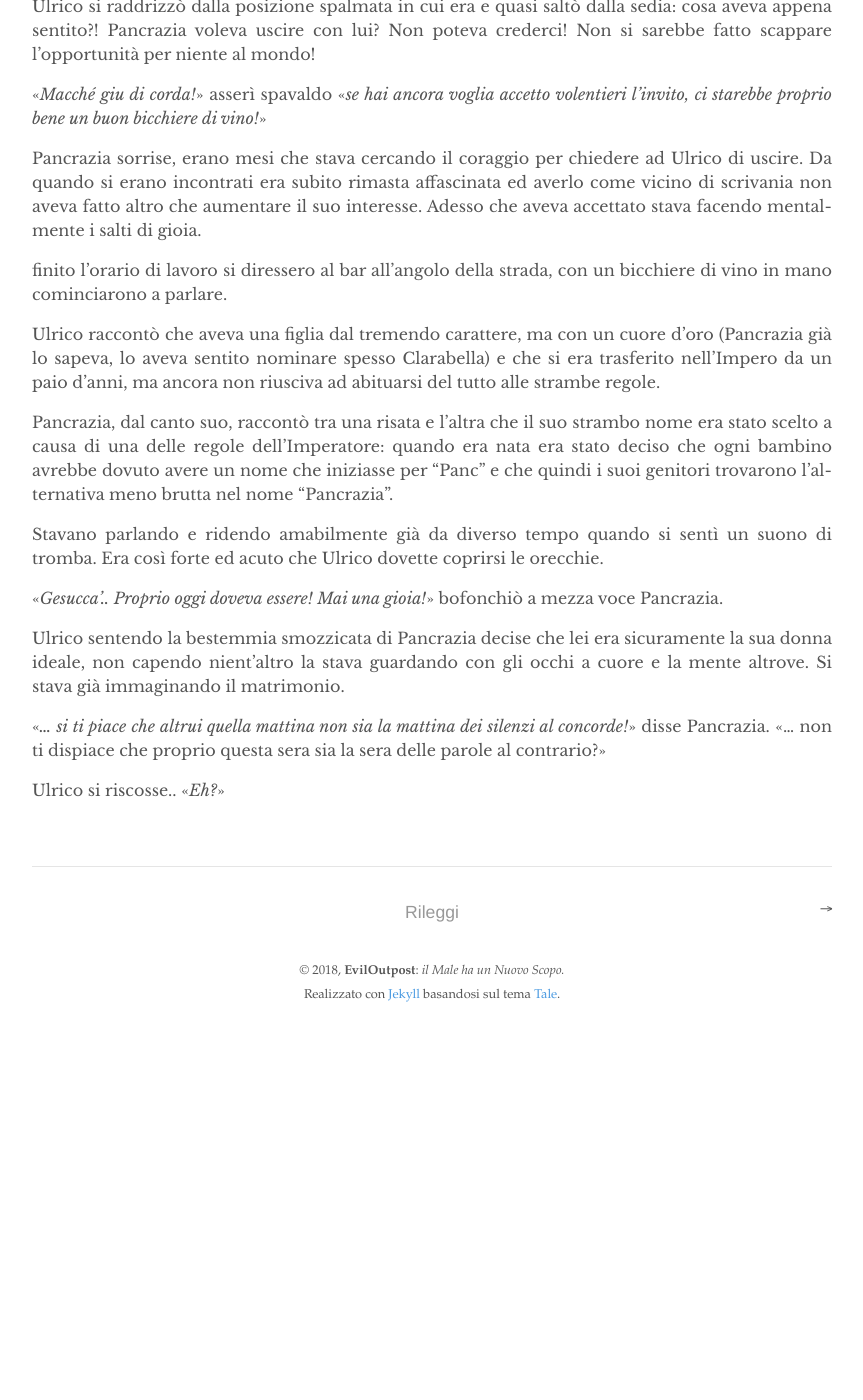
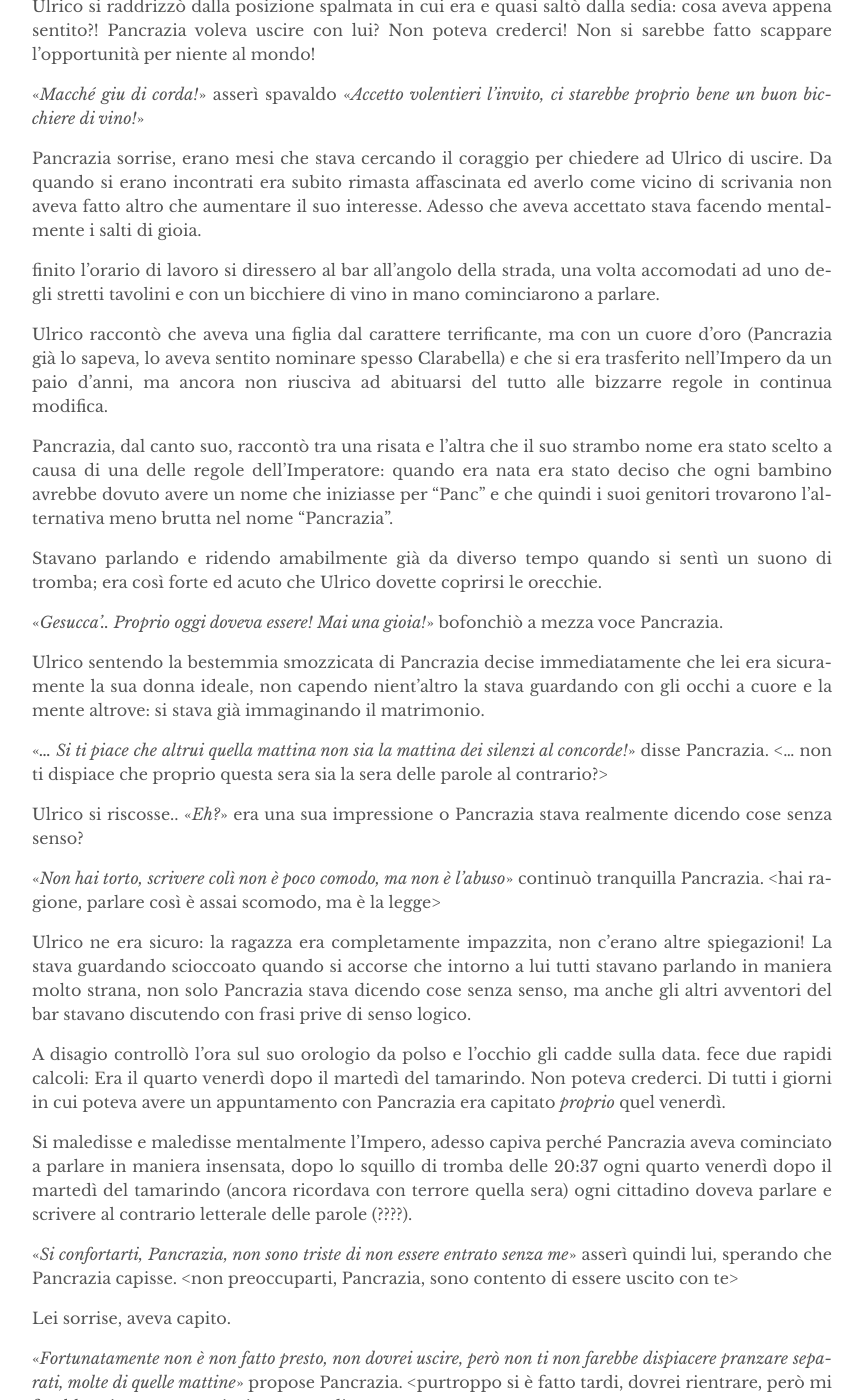
Before and after one commit to eviloutpost/eviloutpost.github.io, a Jekyll site: the page built from _posts/2018-11-02-parole.md, in a window 1280 px wide and 1400 px high, scrolled down 1219 px. Shown: the whole window, without its empty margins (208-1071 px from the left). Built offline with Jekyll 4.4.1, drawn with Linux system fonts in a browser that asks for light colours; before the commit the page ends 2257 px from its top, so only the background shows below that; some of the changed text lies outside the part shown.

Commit message:
Finished parole.md draft post in sara-post-2 branch

```diff
--- a/_posts/2018-11-02-parole.md
+++ b/_posts/2018-11-02-parole.md
@@ -24,11 +24,11 @@ display: 8
 
 «*Mapporc... Uff...*» bofonchiò esausto, il tempo sembrava non passare mai quel pomeriggio, ancora un'altra mezz'ora e sareppe potuto fuggire da quel maledetto ufficio.
 
-Ulrico continuò a guardare intensamente l'orologio del suo computer, sperando che le bestemmie nella sua testa velocizzassero il passare del tempo. Non gli dispiaceva il suo lavoro, era un semplice dipendente di una megaditta ed il suo lavoro consisteva nello stare al computer ad inserire dei dati.
+Ulrico continuò a guardare intensamente l'orologio del suo computer, sperava che le bestemmie nella sua testa potessero velocizzare il passare del tempo. Solitamente non gli dispiaceva il suo lavoro, era un semplice dipendente di una megaditta ed il suo lavoro consisteva nello stare al computer ad inserire dei dati.
 
-Solitamente non era un peso per lui, ma quel giorno era assolutamente esausto e non vedeva l'ora di tornarsene a casa da sua figlia.
+Non era un peso per lui, ma quel giorno era assolutamente esausto e non vedeva l'ora di tornarsene a casa da sua figlia.
 
-Un pensiero funesto gli fece portare le mani alla fronte ed una espressione di puro terrore apparve sul suo viso: quella mattina aveva lasciato sua figlia estremamente arrabbiata ed era sicuro che l'avrebbe ritrovata ancora più arrabbiata al suo ritorno a casa.
+Un pensiero funesto gli fece portare le mani alla fronte ed un' espressione di puro terrore apparve sul suo viso: quella mattina aveva lasciato sua figlia estremamente arrabbiata ed era sicuro che l'avrebbe ritrovata ancora più arrabbiata al suo ritorno a casa.
 
 «*... non si può mai star tranquilli...*» gemette sottovoce disperato.
 
@@ -38,26 +38,56 @@ Un pensiero funesto gli fece portare le mani alla fronte ed una espressione di p
 
 A parlare era stata una sua collega, Pancrazia, per la quale aveva una cotta spaventosa.
 
-«*Uh, ok! Se hai bisogno di qualcosa non esitare a chiedere!*» disse lei con gentilezza «*Però è un peccato che tu sia così giù di corda stasera, avrei voluto chiederti se ti andava di fare un aperitivo insieme appena usciti di qui..*» continuò con nonchalance.
+«*Uh, ok! Se hai bisogno di qualcosa non esitare a chiedere!*» disse lei con gentilezza «*Però è un peccato che tu sia così giù di corda stasera, avrei voluto chiederti se ti andava di fare un aperitivo insieme appena usciti di qui...*» continuò con nonchalance.
 
 Ulrico si raddrizzò dalla posizione spalmata in cui era e quasi saltò dalla sedia: cosa aveva appena sentito?! Pancrazia voleva uscire con lui? Non poteva crederci! Non si sarebbe fatto scappare l'opportunità per niente al mondo!
 
-«*Macché giu di corda!*» asserì spavaldo «*se hai ancora voglia accetto volentieri l'invito, ci starebbe proprio bene un buon bicchiere di vino!*»
+«*Macché giu di corda!*» asserì spavaldo «*Accetto volentieri l'invito, ci starebbe proprio bene un buon bicchiere di vino!*»
 
 Pancrazia sorrise, erano mesi che stava cercando il coraggio per chiedere ad Ulrico di uscire. Da quando si erano incontrati era subito rimasta affascinata ed averlo come vicino di scrivania non aveva fatto altro che aumentare il suo interesse. Adesso che aveva accettato stava facendo mentalmente i salti di gioia.
 
-finito l'orario di lavoro si diressero al bar all'angolo della strada, con un bicchiere di vino in mano cominciarono a parlare.
+finito l'orario di lavoro si diressero al bar all'angolo della strada, una volta accomodati ad uno degli stretti tavolini e con un bicchiere di vino in mano cominciarono a parlare.
 
-Ulrico raccontò che aveva una figlia dal tremendo carattere, ma con un cuore d'oro (Pancrazia già lo sapeva, lo aveva sentito nominare spesso Clarabella) e che si era trasferito nell'Impero da un paio d'anni, ma ancora non riusciva ad abituarsi del tutto alle strambe regole.
+Ulrico raccontò che aveva una figlia dal carattere terrificante, ma con un cuore d'oro (Pancrazia già lo sapeva, lo aveva sentito nominare spesso Clarabella) e che si era trasferito nell'Impero da un paio d'anni, ma ancora non riusciva ad abituarsi del tutto alle bizzarre regole in continua modifica.
 
 Pancrazia, dal canto suo, raccontò tra una risata e l'altra che il suo strambo nome era stato scelto a causa di una delle regole dell'Imperatore: quando era nata era stato deciso che ogni bambino avrebbe dovuto avere un nome che iniziasse per "Panc" e che quindi i suoi genitori trovarono l'alternativa meno brutta nel nome "Pancrazia".
 
-Stavano parlando e ridendo amabilmente già da diverso tempo quando si sentì un suono di tromba. Era così forte ed acuto che Ulrico dovette coprirsi le orecchie.
+Stavano parlando e ridendo amabilmente già da diverso tempo quando si sentì un suono di tromba; era così forte ed acuto che Ulrico dovette coprirsi le orecchie.
 
 «*Gesucca'.. Proprio oggi doveva essere! Mai una gioia!*» bofonchiò a mezza voce Pancrazia.
 
-Ulrico sentendo la bestemmia smozzicata di Pancrazia decise che lei era sicuramente la sua donna ideale, non capendo nient'altro la stava guardando con gli occhi a cuore e la mente altrove. Si stava già immaginando il matrimonio.
+Ulrico sentendo la bestemmia smozzicata di Pancrazia decise immediatamente che lei era sicuramente la sua donna ideale, non capendo nient'altro la stava guardando con gli occhi a cuore e la mente altrove: si stava già immaginando il matrimonio.
 
-«*... si ti piace che altrui quella mattina non sia la mattina dei silenzi al concorde!*» disse Pancrazia. «... non ti dispiace che proprio questa sera sia la sera delle parole al contrario?»
+«*... Si ti piace che altrui quella mattina non sia la mattina dei silenzi al concorde!*» disse Pancrazia. <... non ti dispiace che proprio questa sera sia la sera delle parole al contrario?>
 
-Ulrico si riscosse.. «*Eh?*»
+Ulrico si riscosse.. «*Eh?*» era una sua impressione o Pancrazia stava realmente dicendo cose senza senso?
+
+«*Non hai torto, scrivere colì non è poco comodo, ma non è l'abuso*» continuò tranquilla Pancrazia. <hai ragione, parlare così è assai scomodo, ma è la legge>
+
+Ulrico ne era sicuro: la ragazza era completamente impazzita, non c'erano altre spiegazioni! La stava guardando scioccoato quando si accorse che intorno a lui tutti stavano parlando in maniera molto strana, non solo Pancrazia stava dicendo cose senza senso, ma anche gli altri avventori del bar stavano discutendo con frasi prive di senso logico.
+
+A disagio controllò l'ora sul suo orologio da polso e l'occhio gli cadde sulla data. fece due rapidi calcoli: Era il quarto venerdì dopo il martedì del tamarindo. Non poteva crederci. Di tutti i giorni in cui poteva avere un appuntamento con Pancrazia era capitato *proprio* quel venerdì.
+
+Si maledisse e maledisse mentalmente l'Impero, adesso capiva perché Pancrazia aveva cominciato a parlare in maniera insensata, dopo lo squillo di tromba delle 20:37 ogni quarto venerdì dopo il martedì del tamarindo (ancora ricordava con terrore quella sera) ogni cittadino doveva parlare e scrivere al contrario letterale delle parole (????).
+
+«*Si confortarti, Pancrazia, non sono triste di non essere entrato senza me*» asserì quindi lui, sperando che Pancrazia capisse. <non preoccuparti, Pancrazia, sono contento di essere uscito con te>
+
+Lei sorrise, aveva capito.
+
+«*Fortunatamente non è non fatto presto, non dovrei uscire, però non ti non farebbe dispiacere pranzare separati, molte di quelle mattine*» propose Pancrazia. <purtroppo si è fatto tardi, dovrei rientrare, però mi farebbe piacere cenare insieme, una di queste sere>
+
+«*No?*» Disse lui con enfasi «*Non saresti impegnata quel lunedì mattina!*» provò allora Ulrico. <Sicuramente! Saresti libera questa domenica sera?>
+
+«*Relativamente no?*» escalmò contenta lei <assolutamente si!> «*Ieri però non devo altrui venire, non si non vediamo lunedì mattina, adesso?*»  si congedò lei alzandosi. <ora però devo proprio andare, ci vediamo domenica, allora>
+
+«*Mi fermo a lasciarmi alle non 20!*» chiese lui, speranzoso che Pancrazia capisse, vito che non era tanto sicuto di quello che aveva detto. <ti passo a prendere alle 20?>
+
+«*No, va male... A lunedì alle non 20*» lo salutò definitivamente lei.
+
+Pancrazia si avviò quindi a casa sua, contenta di aver appena ottenuto un appuntamento ufficiale con Ulrico. Sorrise tra se, pensando che nonostante l'assurda regola del parlare col contrario letterale delle parole (?) aveva passato una bella serata. Non vedeva l'ora fosse domenica.
+
+Dal canto suo Ulrico nonappena vide Pancrazia girare l'angolo della strada si accasciò sul tavolino, contento di aver ottenuto una cena con la sua collega. Era felice e speranzoso.
+
+Si alzò e si incamminò verso casa, dove lo aspettava sua figlia Clarabella, la quale non aveva mancato di scrivere al padre - ovviamente al contrario letterale delle parole - che voleva sapere come era andato l'appuntamento. Ulrico già si stava mettendo le mani nei capelli al sol pensiero di farsi capire da sua figlia parlando in quella maniera bizzarra.
+
+Camminava spedito, bofonchiando a mezza voce «Trasferiamoci nell'*Impero del Male*, eh?» quasi fosse un mantra «*Il tenore di vita è il più alto del mondo*, dicevano. *É un modello di società innovativa*, dicevano.»
```
